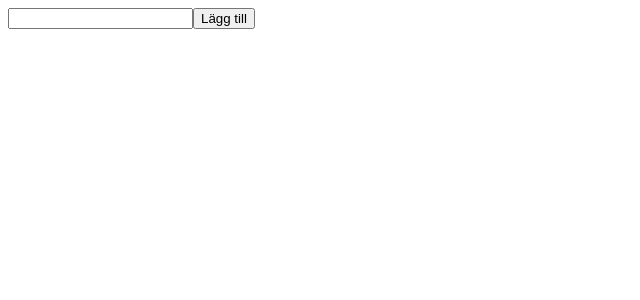
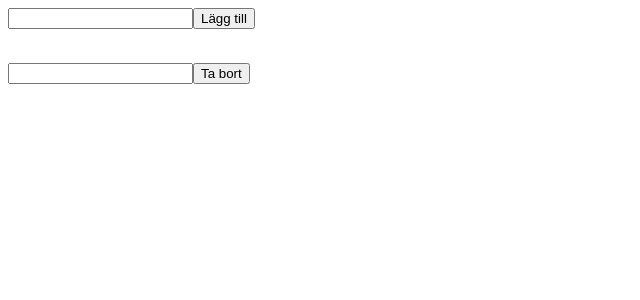
Before and after one commit to ErikssonF/labb2, a Vue app: page / in a window 1280 px wide. Shown: the top 300 px of the page, without its empty margins (0-640 px from the left). Built offline with nearby package versions, Linux system fonts and the light colour scheme.

Commit message:
added remove from list-function

```diff
--- a/src/App.vue
+++ b/src/App.vue
@@ -12,6 +12,13 @@
     </li>
   </ul>
 
+  <br>
+
+  <input ref="input" type="text" v-model="userInputRemove" />
+  <button v-on:click="removeTask">
+    Ta bort
+  </button>
+
 </template>
 
 <script setup>
@@ -20,12 +27,16 @@ import { reactive } from 'vue'
 import MyButton from './components/MyButton.vue'
 
 const userInput = ref();
+const userInputRemove = ref();
 
 const tasks = ref([]);
-
 
 const addTask = () => {
   tasks.value.push(userInput.value);
 };
 
+const removeTask = () => {
+  tasks.value.splice(userInputRemove.value, 1);
+}
+
 </script>
```
